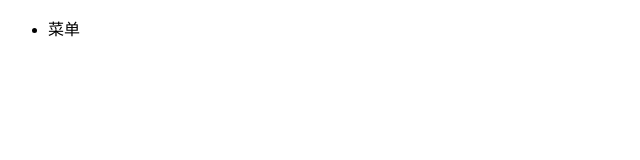
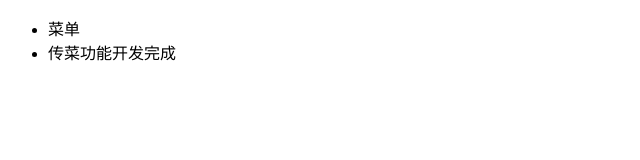
Before and after one commit to Marry-wang/menu, a plain HTML site: page index.html in a window 1280 px wide. Shown: the whole page, without its empty margins (0-640 px from the left). Drawn offline with Linux system fonts and the light colour scheme.

Commit message:
传菜功能开发完成

```diff
--- a/index.html
+++ b/index.html
@@ -7,6 +7,7 @@
     <body>
         <ul>
             <li>菜单</li>
+            <li>传菜功能开发完成</li>
         </ul>
     </body>
 </html>
```
